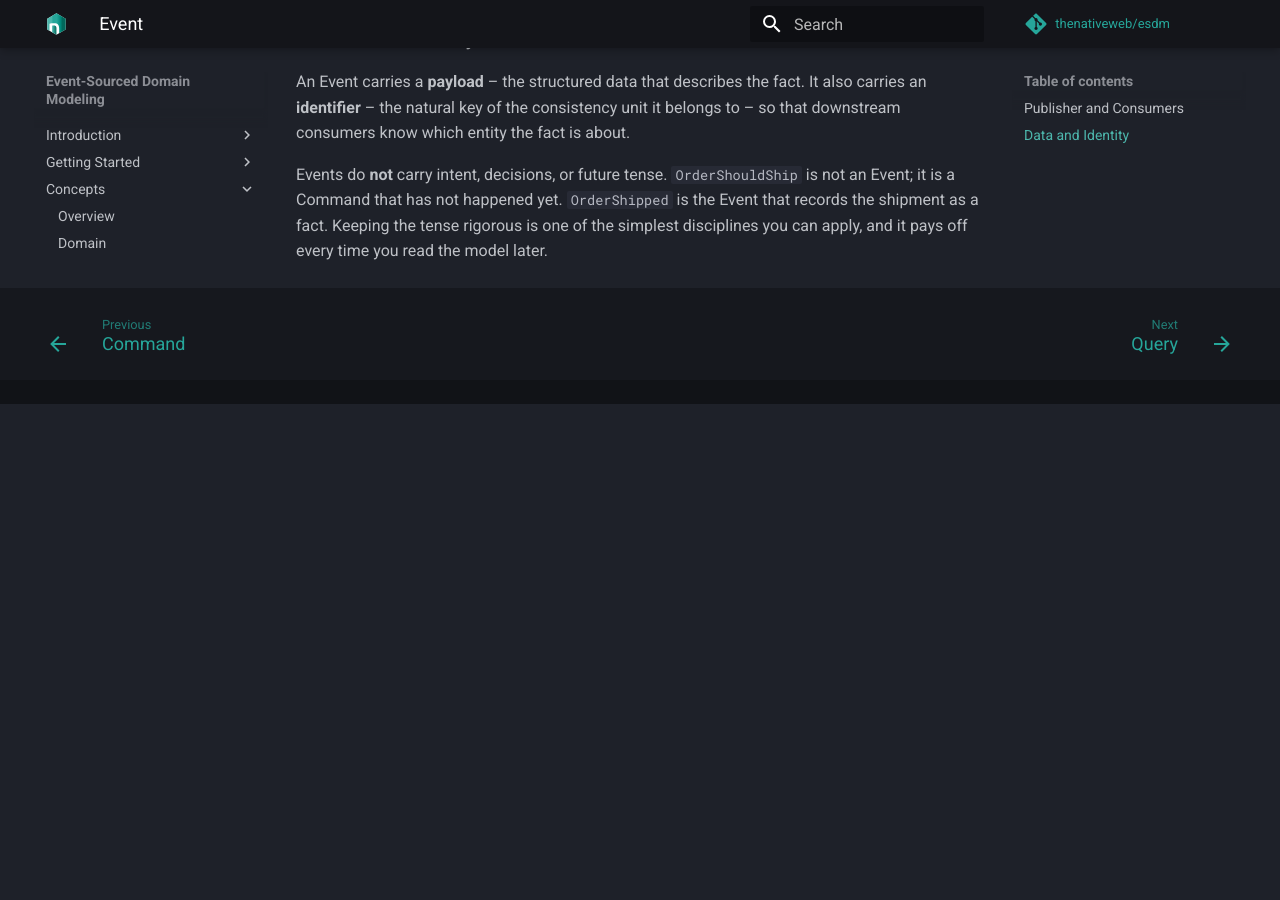
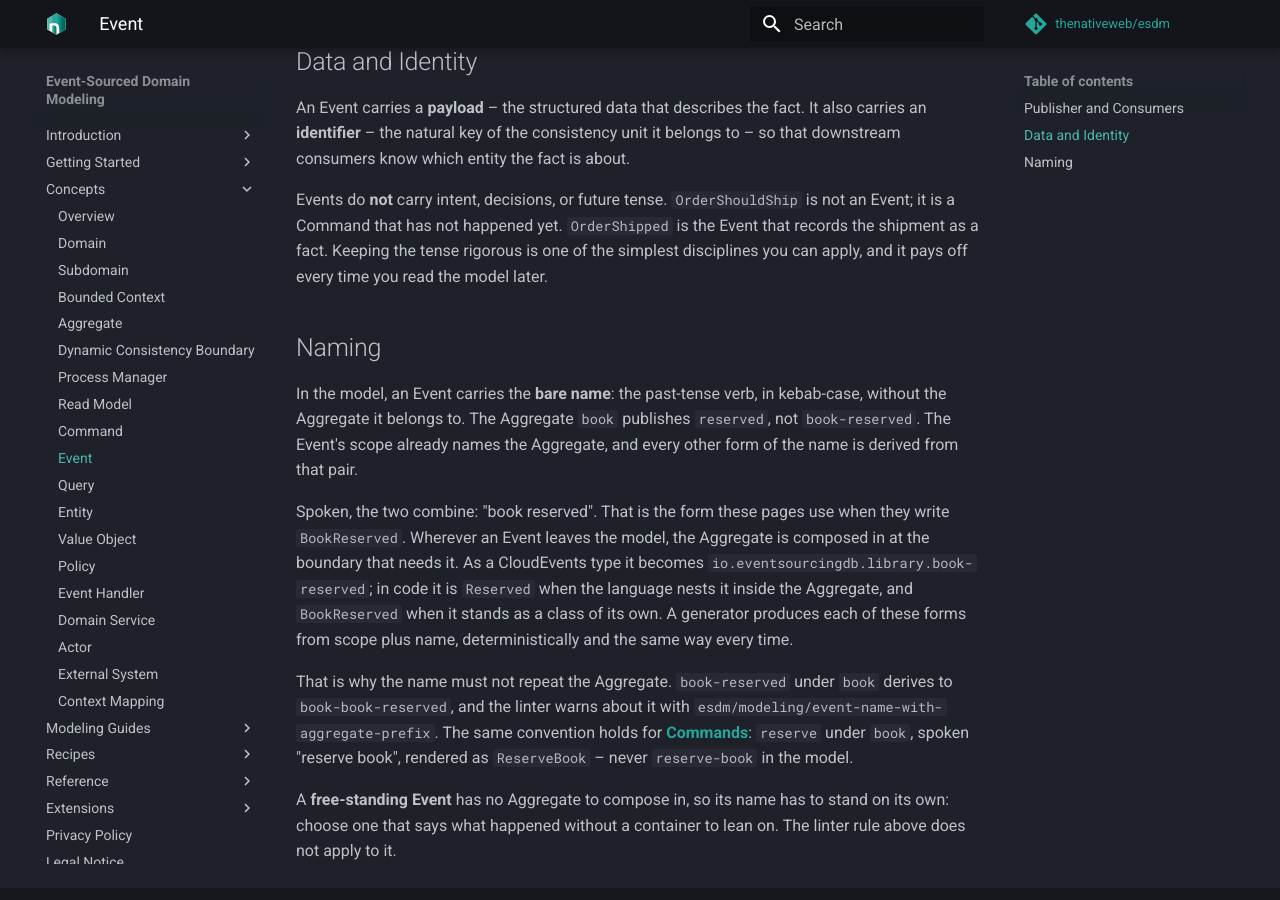
Before and after one commit to thenativeweb/esdm, an MkDocs documentation site: the page built from documentation/docs/concepts/event.md, in a window 1280 px wide and 900 px high, scrolled down 683 px. Built offline with MkDocs 1.6.1 and Material for MkDocs 9.7.7, drawn with Linux system fonts in a browser that asks for light colours; comment, search, counter and statistics services are not loaded; before the commit the page ends 1087 px from its top, so only the background shows below that; some of the changed text lies outside the part shown.

Commit message:
fix: Document how an event's name composes with its aggregate. (#54)
Co-authored-by: Claude Fable 5.1 <noreply@anthropic.com>

```diff
--- a/documentation/docs/concepts/event.md
+++ b/documentation/docs/concepts/event.md
@@ -1,6 +1,6 @@
 # Event
 
-An **Event** is a fact that something happened. It is named in the **past tense** – `BookBorrowed`, `PaymentCaptured`, `OrderShipped` – and it carries the data that makes the fact concrete: who, what, when.
+An **Event** is a fact that something happened. It is named in the **past tense** – `BookBorrowed`, `PaymentCaptured`, `OrderShipped` – and it carries the data that makes the fact concrete: who, what, when. These are the spoken forms; the **[Naming](#naming)** section below shows how they map to the model.
 
 Events are **immutable**. Once published, an Event never changes. It records the state of the world at the moment it was emitted, and any later change is itself an Event. That is the foundation of Event Sourcing: state is not the truth; the sequence of Events is.
 
@@ -15,3 +15,13 @@ An Event may have any number of **consumers** – **[Read Models](/concepts/read
 An Event carries a **payload** – the structured data that describes the fact. It also carries an **identifier** – the natural key of the consistency unit it belongs to – so that downstream consumers know which entity the fact is about.
 
 Events do **not** carry intent, decisions, or future tense. `OrderShouldShip` is not an Event; it is a Command that has not happened yet. `OrderShipped` is the Event that records the shipment as a fact. Keeping the tense rigorous is one of the simplest disciplines you can apply, and it pays off every time you read the model later.
+
+## Naming
+
+In the model, an Event carries the **bare name**: the past-tense verb, in kebab-case, without the Aggregate it belongs to. The Aggregate `book` publishes `reserved`, not `book-reserved`. The Event's scope already names the Aggregate, and every other form of the name is derived from that pair.
+
+Spoken, the two combine: "book reserved". That is the form these pages use when they write `BookReserved`. Wherever an Event leaves the model, the Aggregate is composed in at the boundary that needs it. As a CloudEvents type it becomes `io.eventsourcingdb.library.book-reserved`; in code it is `Reserved` when the language nests it inside the Aggregate, and `BookReserved` when it stands as a class of its own. A generator produces each of these forms from scope plus name, deterministically and the same way every time.
+
+That is why the name must not repeat the Aggregate. `book-reserved` under `book` derives to `book-book-reserved`, and the linter warns about it with `esdm/modeling/event-name-with-aggregate-prefix`. The same convention holds for **[Commands](/concepts/command.md)**: `reserve` under `book`, spoken "reserve book", rendered as `ReserveBook` – never `reserve-book` in the model.
+
+A **free-standing Event** has no Aggregate to compose in, so its name has to stand on its own: choose one that says what happened without a container to lean on. The linter rule above does not apply to it.
```
Also changed, not shown: documentation/docs/concepts/command.md (+2 -0 lines), documentation/docs/getting-started/your-first-model.md (+1 -1 lines), documentation/docs/reference/core-schema/event.md (+1 -1 lines).
